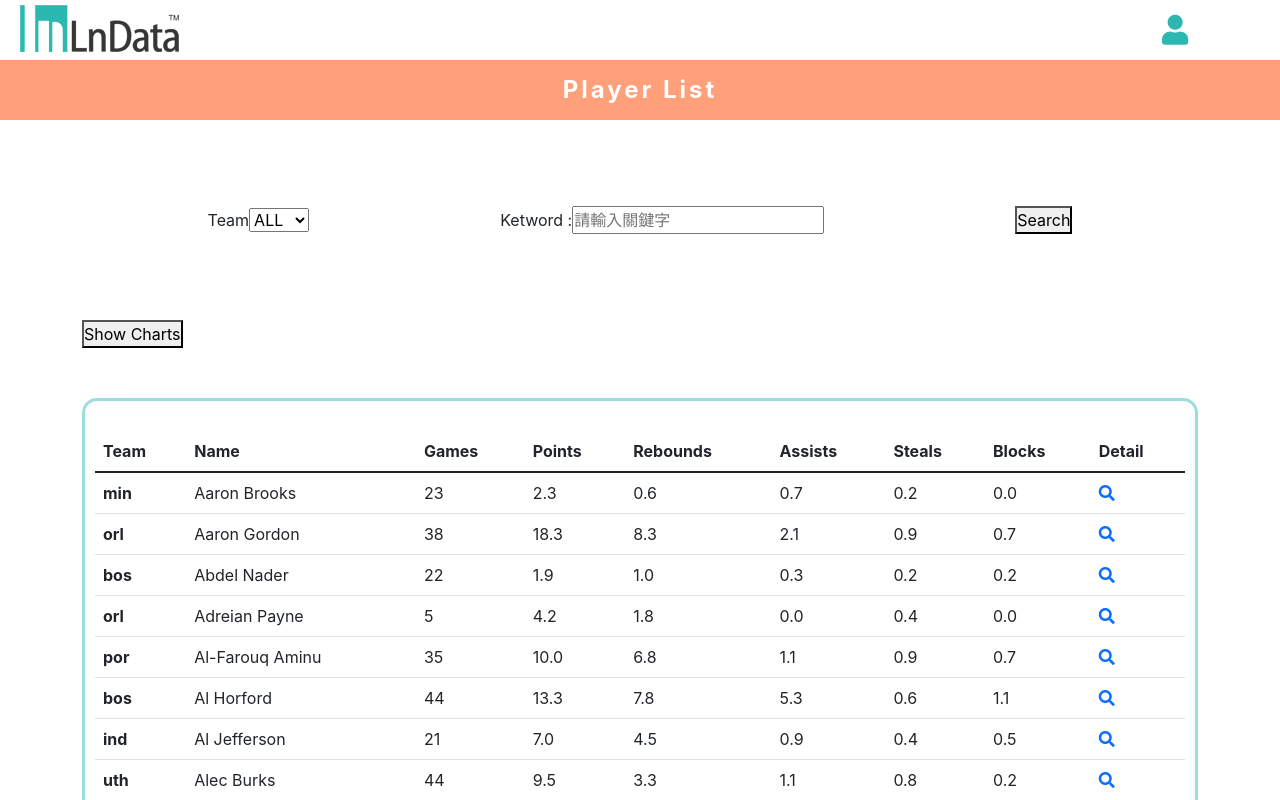
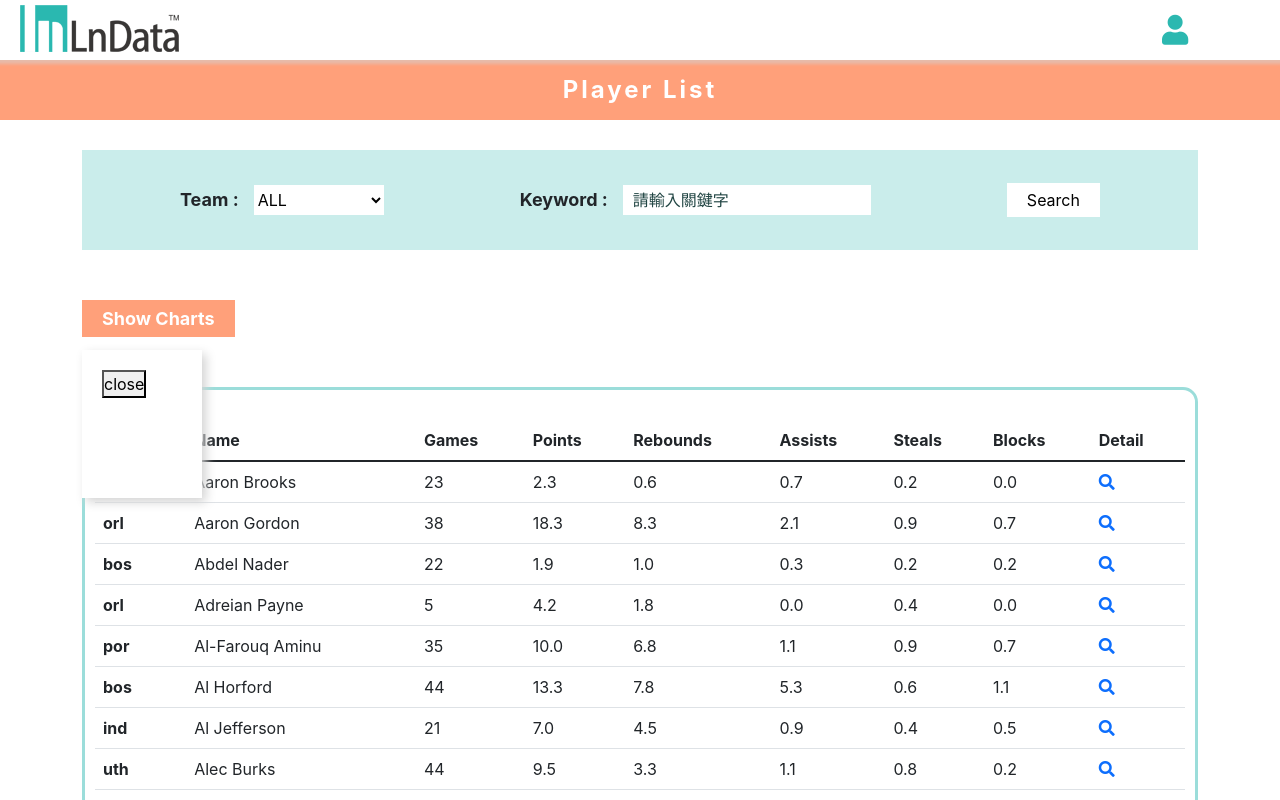
Before and after one commit to chiayuuliu/LnData-react, a React (Create React App) app: page / in a window 1280 px wide. Both pictures are taken after a click on the button "Show Charts". Shown: the top 800 px of the page. Built offline with nearby package versions, Linux system fonts and the light colour scheme.

Commit message:
css 微調

```diff
--- a/src/App.css
+++ b/src/App.css
@@ -1,42 +1,3 @@
-/* .App {
-  text-align: center;
-}
-
-.App-logo {
-  height: 40vmin;
-  pointer-events: none;
-}
-
-@media (prefers-reduced-motion: no-preference) {
-  .App-logo {
-    animation: App-logo-spin infinite 20s linear;
-  }
-}
-
-.App-header {
-  background-color: #282c34;
-  min-height: 100vh;
-  display: flex;
-  flex-direction: column;
-  align-items: center;
-  justify-content: center;
-  font-size: calc(10px + 2vmin);
-  color: white;
-}
-
-.App-link {
-  color: #61dafb;
-}
-
-@keyframes App-logo-spin {
-  from {
-    transform: rotate(0deg);
-  }
-  to {
-    transform: rotate(360deg);
-  }
-} */
-
 *{
   padding: 0;
   margin: 0;
@@ -44,6 +5,10 @@
   list-style: none;
 }
 .nav{
+  position: fixed;
+  top: 0;
+  left: 0;
+  right: 0;
   display: flex;
   justify-content: space-between;
   width: 100%;
@@ -67,10 +32,14 @@
   color: rgb(44, 184, 176);
 }
 .title{
+  position: fixed;
+  top: 60px;
+  right: 0;
+  left: 0;
   width: 100%;
   height: 60px;
-  background-color: lightsalmon;
-  z-index: -1;
+  background-color: rgb(255, 160, 122);
+  z-index: 2;
   font-size: 24px;
   line-height: 60px;
   color: white;
@@ -80,9 +49,8 @@
 }
 .wrap{
   height: 100px;
-  /* background-color: wheat; */
-  /* border: 3px solid  rgba(44, 184, 177, 0.469); */
-  border-radius: 15px;
+  background-color: rgba(44, 184, 177, 0.25);
+  /* border-radius: 15px; */
   margin: 50px auto;
   padding: 30px;
   display: flex;
@@ -94,6 +62,56 @@
   border-radius: 15px;
   margin: 50px auto;
   padding: 30px 10px;
+}
+/* 搜尋欄位 */
+
+.chartbtn,
+.searchbtn{
+  padding: 5px 20px;
+  /* border-radius: 100px; */
+  border: none;
+  background-color: white;
+  cursor: pointer;
+  transition: .5s;
+}
+.searchbtn:hover{
+  box-shadow: 3px 3px 5px lightgrey;
+}
+.chartbtn{
+  background-color: rgb(255, 160, 122);
+  color: white;
+  font-weight: bold;
+  font-size: 18px;
+
+}
+
+.searchwrap label,
+.keywordwarp label
+{
+  margin-right: 15px;
+  font-size: 18px;
+  font-weight: bold;
+}
+.team{
+  border: none;
+  background-color: white;
+  width: 130px;
+  height: 30px;
+  cursor: pointer;
+}
+
+.team:focus,.searchinput:focus
+ {
+  outline: none;
+}
+
+.searchinput{
+  border: none;
+  height: 30px;
+}
+::placeholder{
+  color: rgb(33, 69, 67);
+  padding-left: 10px;
 }
 
 
@@ -108,3 +126,41 @@
   font-size: 24px;
   margin-right: 30px;
 }
+
+/* 圖表 */
+
+.chartrow{
+  /* position: relative; */
+  display: flex;
+  justify-content: center;
+  background-color: aquamarine;
+  /* align-items: center; */
+}
+#myChart {
+  width: 200px;
+  height: 200px;
+  /* z-index: 999; */
+}
+.chart{
+  /* border: 2px solid lightblue; */
+  box-shadow: 4px 4px 10px lightgray;
+  background-color: rgb(255, 255, 255);
+  padding: 20px;
+  position: absolute;
+  top: 25%;
+}
+.chartcontainer{
+  /* background-color: rgba(0, 0, 0, 0.2); */
+  margin-top: 150px;
+  width: 100vw;
+  height: 100vh;
+  position: relative;
+  z-index: 1;
+}
+canvas{
+  padding: 40px;
+}
+.chartwrap{
+  display: flex;
+  justify-content: center;
+}
--- a/src/components/BarChart.js
+++ b/src/components/BarChart.js
@@ -23,12 +23,11 @@ import {
 
 const Barchart = (props) => {
     const { label, chartdata } = props
-    console.log(typeof label[0])
     return (
-        <div>
+        <>
             <Bar
             data={{
-                labels:label,
+                labels:[...label],
                 datasets:[
                     {
                     label:' 少於15人球隊',
@@ -59,7 +58,7 @@ const Barchart = (props) => {
                width={600}
 
             />
-        </div>
+        </>
     );
 };
 
--- a/src/pages/PlayerList.js
+++ b/src/pages/PlayerList.js
@@ -23,9 +23,10 @@ const Playerlist = (props) => {
     // 圖表用
     const [label, setLabel] = useState([])
     const [chartdata, setChartData] = useState([])
+    // false 讓圖表一開始消失，true的時候出現
+    const [chart, setChart] = useState(true)
 
-
-
+    console.log(chart)
     // 取出Team 名稱
     let TeamAr=[]
     for (let i = 0;i< data.length; i++){
@@ -62,15 +63,9 @@ const Playerlist = (props) => {
     let chartLabel=[]
     let chartData=[]
     teamUnder.forEach(el=>{
-        console.log(typeof el.qty)
         chartLabel.push(el.name)
         chartData.push(el.qty)
     })
-
-    console.log(chartLabel)
-    console.log(chartData)
-
-
 
     useEffect(() => {
         // 只取出15筆資料
@@ -82,7 +77,7 @@ const Playerlist = (props) => {
        // 設定圖表
        setLabel(chartLabel)
        setChartData(chartData)
-    }, []);
+    }, [chart]);
 
     // 總頁數有變化時重生成頁碼
     useEffect(() => {
@@ -110,7 +105,7 @@ const Playerlist = (props) => {
             setTotalPage(newPages)
         }
 
-    }, [nowpage,filterData]);
+    }, [nowpage,filterData,chart]);
 
     // 資料排序
     function DataSort(data) {
@@ -133,12 +128,12 @@ const Playerlist = (props) => {
 
     return (
     <>
-    <div className="container">
+    <div className="container chartcontainer">
         {/* 搜尋欄位 */}
         <div className="wrap">
             <div className="searchwrap">
                 <search>
-                    <label htmlhtmlFor="team">Team</label>
+                    <label htmlhtmlFor="team">Team : </label>
                     <select className="team"id="team"
                     value={team}
                     onChange={(e)=>{
@@ -154,7 +149,7 @@ const Playerlist = (props) => {
                 </search>
             </div>
             <div className="keywordwarp">
-                <label htmlFor="keyword">Ketword : </label>
+                <label htmlFor="keyword">Keyword : </label>
                 <input type="text"
                     className='searchinput'
                     placeholder='請輸入關鍵字'
@@ -165,11 +160,17 @@ const Playerlist = (props) => {
                 />
             </div>
             <button
+            className="searchbtn"
             onClick={()=>{
                 dataFilter(team,searchWord)
             }}>Search</button>
         </div>
-        <button className="chartbtn">Show Charts</button>
+        <button className="chartbtn"
+            onClick={(e)=>{
+                setChart(false)
+               console.log('show')
+            }}
+            >Show Charts</button>
 
         {/* 資料欄位 */}
         <div className="datawrap">
@@ -269,14 +270,21 @@ const Playerlist = (props) => {
               <p>第 {nowpage} / 共{totalPage}頁</p>
             </ul>
         </nav>
-    </div>
-    <div class="container chartcontainer">
-        <div class="row chartrow">
-            <div class="chartwrap">
-                <button class="close">close</button>
+        <div class="chartwrap"
+            style={{
+                display: chart ? 'none' : 'block'
+            }}>
+            <div class="chart">
+                <button class="close"
+                    onClick={(e)=>{
+                        setChart(true)
+                        console.log('close')
+                    }}
+                >close</button>
                 <Barchart
                     label={label}
                     chartdata={chartdata}
+
                 />
             </div>
         </div>
```
